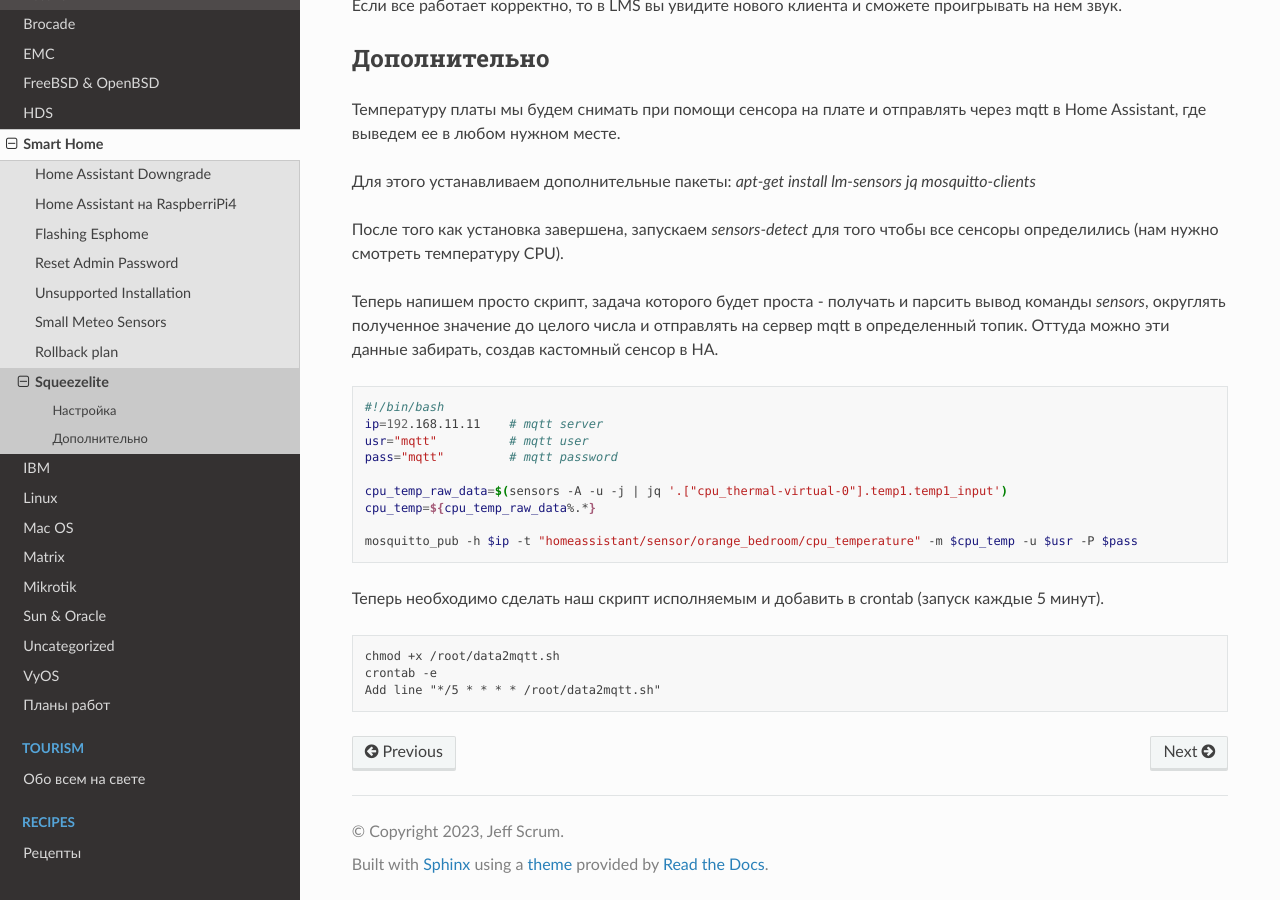
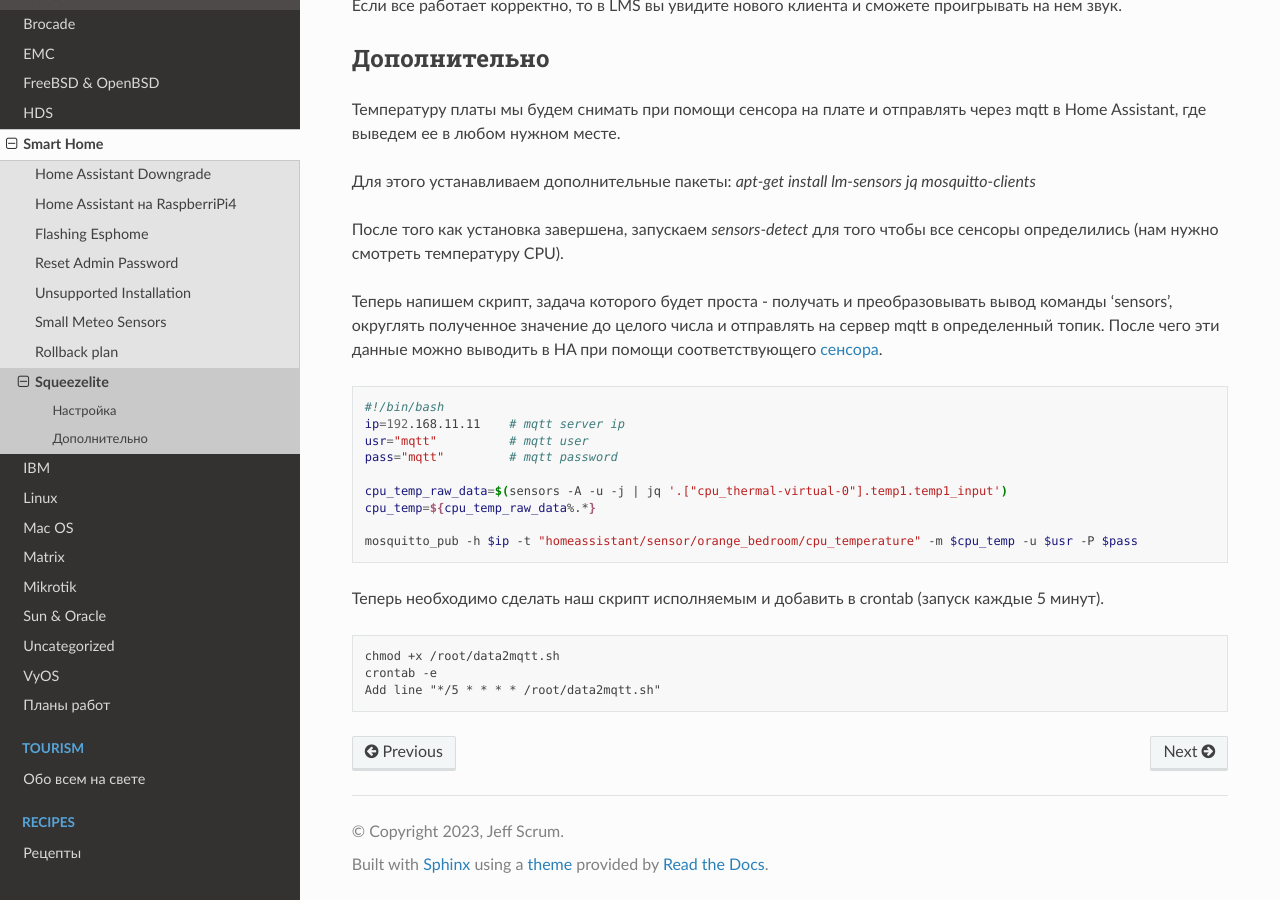
Before and after one commit to jeffscrum/jeffscrum.github.io, a Sphinx documentation site: the page built from source/homeassistant/homeassistant-squeezelite.rst, in a window 1280 px wide and 900 px high, scrolled down 1550 px. Built offline with Sphinx 7.4.7 and the Read the Docs theme 2.0.0, drawn with Linux system fonts in a browser that asks for light colours.

Commit message:
Update homeassistant-squeezelite.rst

```diff
--- a/source/homeassistant/homeassistant-squeezelite.rst
+++ b/source/homeassistant/homeassistant-squeezelite.rst
@@ -62,12 +62,12 @@ Squeezelite
 
 После того как установка завершена, запускаем `sensors-detect` для того чтобы все сенсоры определились (нам нужно смотреть температуру CPU).
 
-Теперь напишем просто скрипт, задача которого будет проста - получать и парсить вывод команды `sensors`, округлять полученное значение до целого числа и отправлять на сервер mqtt в определенный топик. Оттуда можно эти данные забирать, создав кастомный сенсор в HA.
+Теперь напишем скрипт, задача которого будет проста - получать и преобразовывать вывод команды 'sensors', округлять полученное значение до целого числа и отправлять на сервер mqtt в определенный топик. После чего эти данные можно выводить в HA при помощи соответствующего `сенсора <https://www.home-assistant.io/integrations/sensor.mqtt/>`_.
 
 .. code-block:: bash
 
   #!/bin/bash
-  ip=192.168.11.11    # mqtt server
+  ip=192.168.11.11    # mqtt server ip
   usr="mqtt"          # mqtt user
   pass="mqtt"         # mqtt password
 
```
